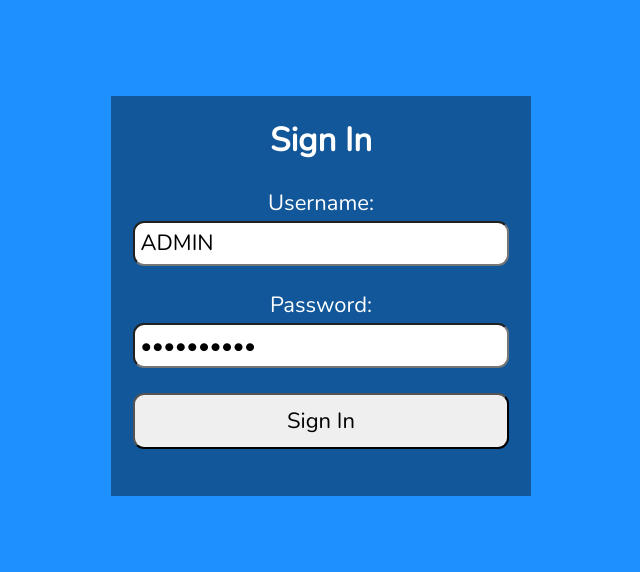
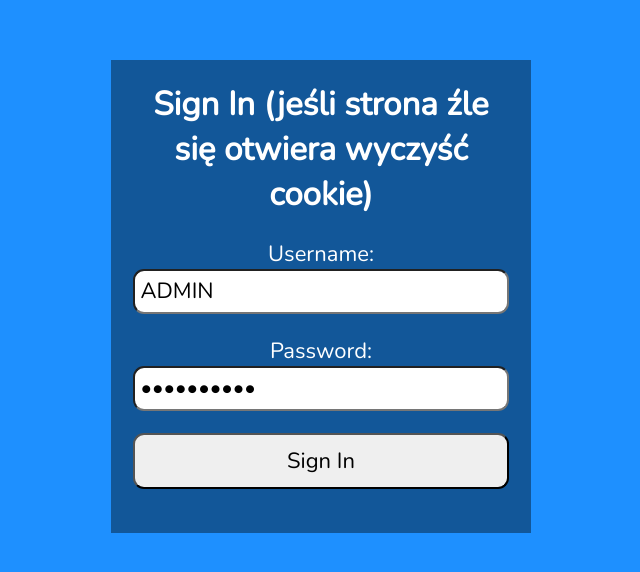
Before and after one commit to TAI-POLSL/library-app-v2, a React (Create React App) app: page /login in a window 1280 px wide. Shown: the part 104-676 px from the top of the page, without its empty margins (319-959 px from the left). Built offline with nearby package versions, Linux system fonts and the light colour scheme; no server answers.

Commit message:
Takie tam

```diff
--- a/src/pages/LoginPage.js
+++ b/src/pages/LoginPage.js
@@ -76,7 +76,7 @@ const LoginPage = () => {
         authenticated === true ? <Navigate to="/" state={{ from: location }} replace /> :
         <section>
             <p ref={errRef} className={errMsg ? "errmsg" : "offscreen"} aria-live="assertive">{errMsg}</p>
-            <h1>Sign In {authenticated}</h1>
+            <h1>Sign In {authenticated} (jeśli strona źle się otwiera wyczyść cookie)</h1>
             <form onSubmit={handleSubmit}>
                 <label htmlFor="username">Username:</label>
                 <input
```
